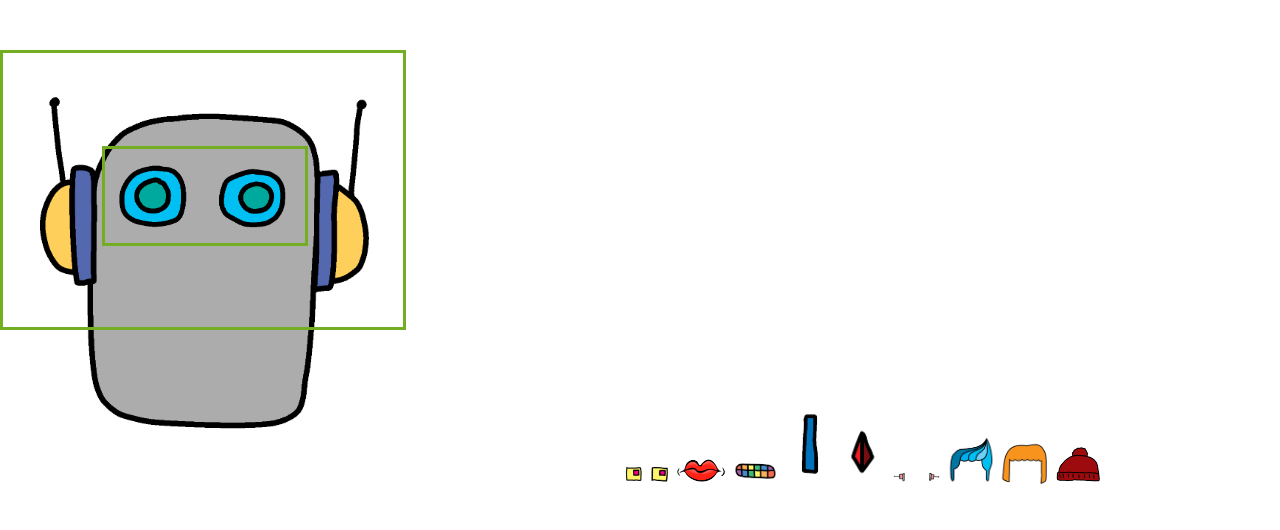
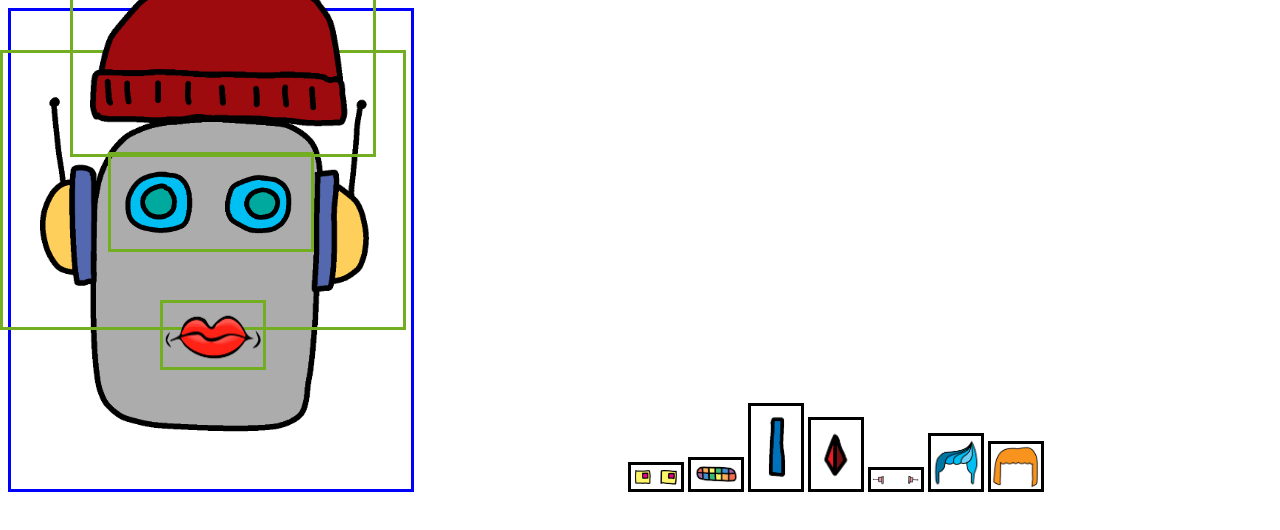
Before and after one commit to onurumar/CSSday2, a plain HTML site: page robot exercise/robot.html in a window 1280 px wide. Drawn offline with Linux system fonts and the light colour scheme.

Commit message:
modification robot exercise

```diff
--- a/robot exercise/robot.css
+++ b/robot exercise/robot.css
@@ -1,9 +1,11 @@
 img {
   width: 50px;
+  border: 3px solid black;
 }
 #face {
   width: 400px;
-	z-index: -5;}
+  border: 3px solid blue;
+	z-index: 1;}
 
 #ears1 {
 	position: fixed;
@@ -11,17 +13,29 @@ img {
    	width: 400px;
    	left: 0px;
    	top: 50px;
+   	z-index: 2;
 	}
 
 #eyes1 {position: relative;
   	right: 310px;
   	border: 3px solid #73AD21;
    	width: 200px;
-	bottom: 240px;}
+	bottom: 240px;
+	z-index: 4;
   }
-#mouth2 {position: relative;
-  	right: 310px;
+
+#mouth1 {position: absolute;
+  left: 160px;
   	border: 3px solid #73AD21;
-   	width: 800px;
-	bottom: 240px;
+   	width: 100px;
+	top: 300px;
+	z-index: 5;
   }
+
+  #hat {position: fixed;
+  left: 70px;
+  	border: 3px solid #73AD21;
+   	width: 300px;
+	top: -105px;
+	z-index: 6;
+  }
```
Also changed, not shown: robot exercise/robot - Bruno.html (+1 -1 lines).
